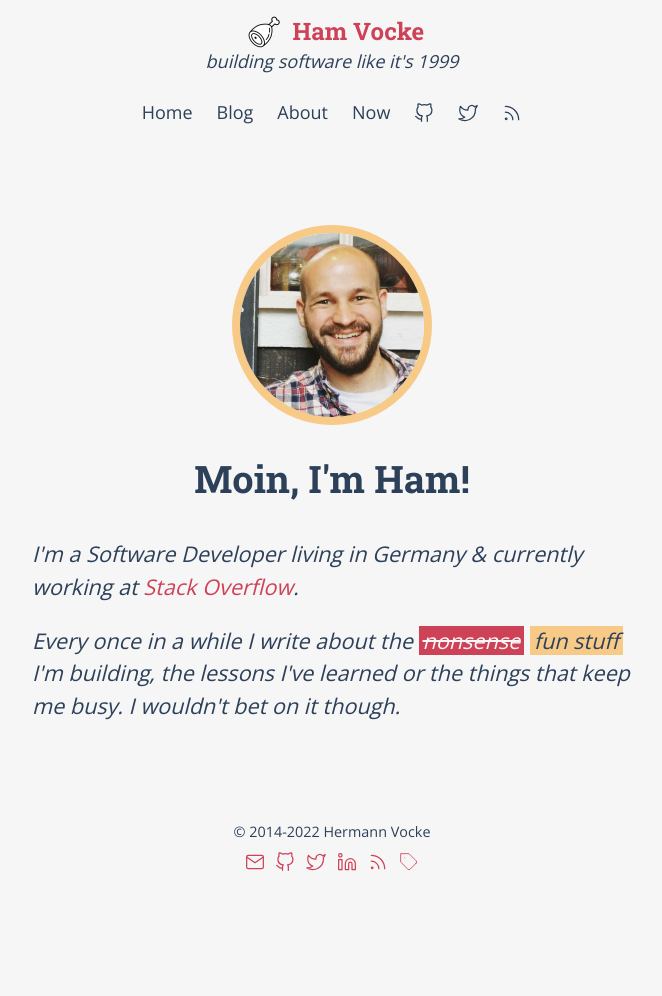
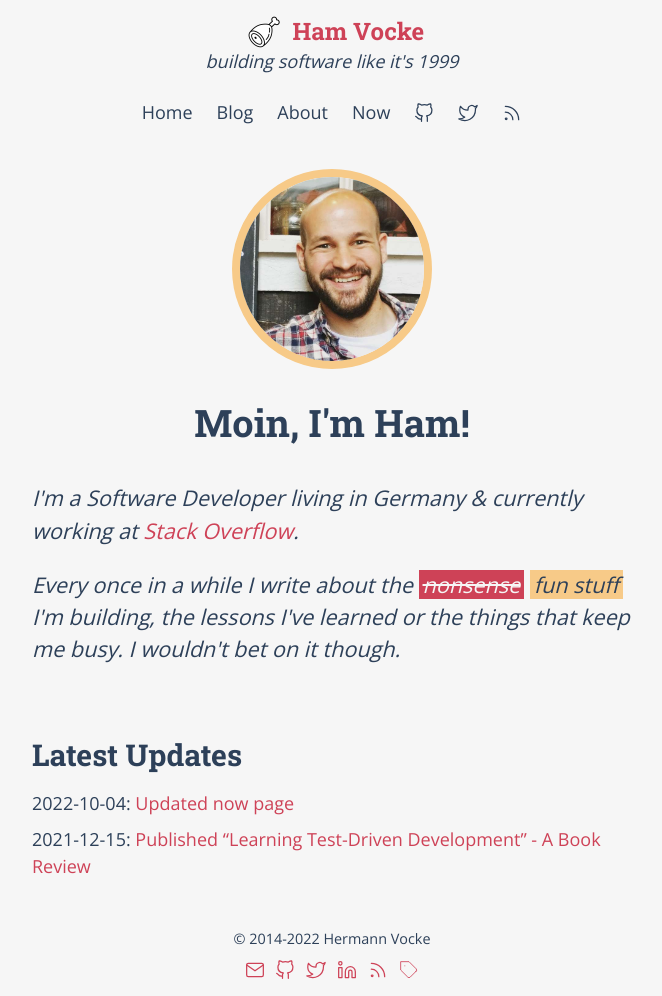
Before and after one commit to hamvocke/hamvocke.github.io, a Jekyll site: the page built from index.html, in a window 1280 px wide. Shown: the whole page, without its empty margins (308-970 px from the left). Built offline with Jekyll 4.4.1, drawn with Linux system fonts in a browser that asks for light colours; before the commit the page ends 900 px from its top, so only the background shows below that.

Commit message:
add 'latest update' section

```diff
--- a/assets/css/hamvocke.css
+++ b/assets/css/hamvocke.css
@@ -292,18 +292,30 @@ th {
 }
 
 #home h1.title {
-    display: inline-block;
     font-size: 2.1em;
     margin: 0 0 1em 0;
 }
 
-#home p {
-    color: var(--black);
+#home .lead {
     text-align: left;
     font-size: 1.2em;
     font-weight: 300;
     font-style: italic;
     margin-bottom: 1em;
+}
+
+#home .latest-updates {
+    margin-top: 4em;
+    text-align: left;
+}
+
+#home .latest-updates h2 {
+    margin-top: 0;
+}
+
+#home .latest-updates ul {
+    list-style: none;
+    padding-left: 0;
 }
 
 #blog {
--- a/index.html
+++ b/index.html
@@ -6,10 +6,18 @@ title: Ham Vocke
 <div id="home">
   <div class="image"><img src="assets/img/ham.jpg" alt="Ham Vocke" class="img-circle"></div>
   <h1 class="title">Moin, I'm Ham!</h1>
-  <p>I'm a Software Developer living in Germany & currently working at <a href="https://stackoverflow.com">Stack&nbsp;Overflow</a>.</p>
+  <p class="lead">I'm a Software Developer living in Germany & currently working at <a href="https://stackoverflow.com">Stack&nbsp;Overflow</a>.</p>
 
-  <p>
+  <p class="lead">
     Every once in a while I write about the <del>nonsense</del> <ins>fun stuff</ins> I'm building,
     the lessons I've learned or the things that keep me busy. I wouldn't bet on it though.
   </p>
+
+  <div class="latest-updates">
+    <h2>Latest Updates</h2>
+    <ul>
+      <li><time datetime="2022-10-04">2022-10-04</time>: <a href="/now">Updated now page</a></li>
+      <li><time datetime="2021-12-15">2021-12-15</time>: <a href="/blog/learning-tdd-review">Published “Learning Test-Driven Development” - A Book Review</a></li>
+    </ul>
+  </div>
 </div>
```
